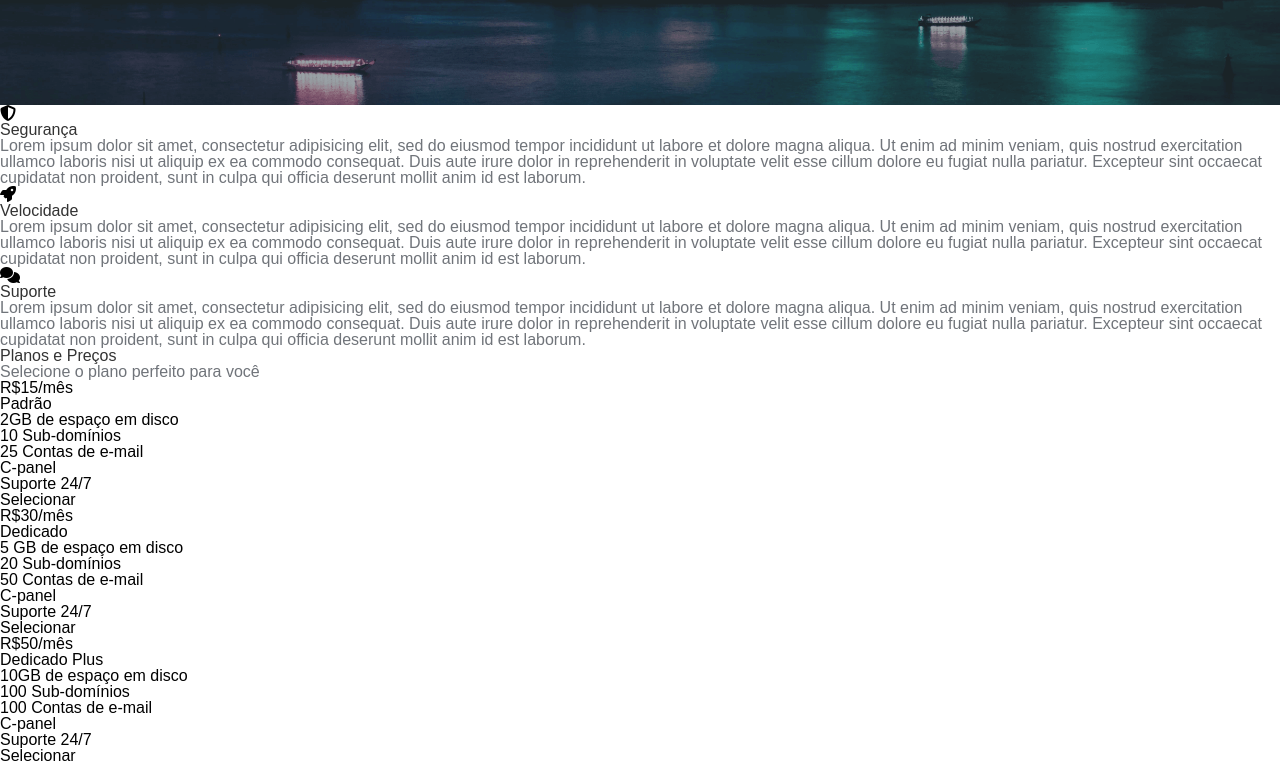
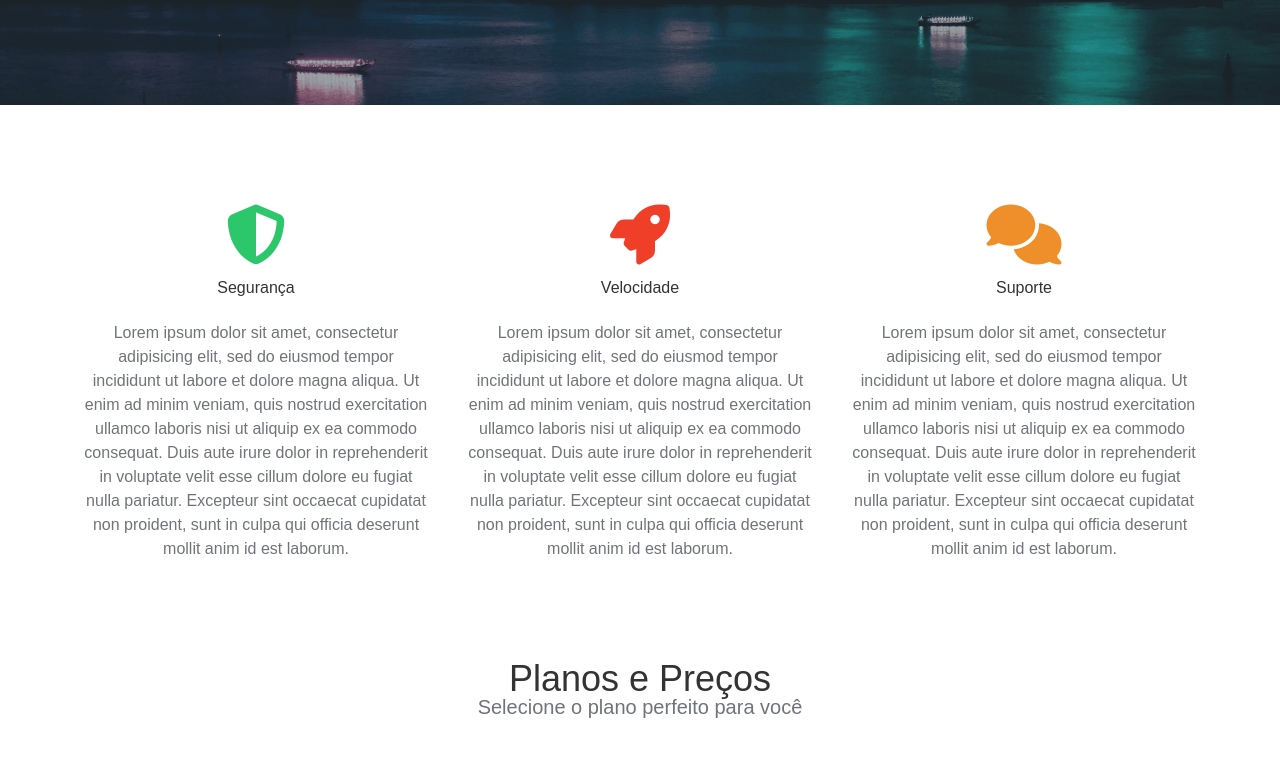
Before and after one commit to devcarloshenrique/Template-2---Hosts, a plain HTML site: page index.html in a window 1280 px wide. Shown: the part 381-1142 px from the top of the page. Drawn offline with Linux system fonts and the light colour scheme.

Commit message:
refactor: especialidades e preços estilizados

```diff
--- a/css/style.css
+++ b/css/style.css
@@ -98,3 +98,133 @@ nav {
 .main-banner p {
 	font-size: 32px;
 }
+
+/*especialidades*/
+
+.specialties-container {
+	padding: 5em 0;
+}
+
+.specialties-container ul {
+	display: flex;
+	width: 90%;
+	position: relative;
+	margin-left: auto;
+	margin-right: auto;
+	padding-left: 0;
+}
+
+.specialties-container ul li {
+	flex: 1 1 200px;
+	list-style: none;
+	text-align: center;
+	padding: 20px;
+}
+
+.fas {
+	font-size: 60px;
+	margin-bottom: 15px;
+}
+
+.fa-shield-alt {
+	color: #2CC76A;
+}
+
+.fa-rocket {
+	color: #EF3F29;
+}
+
+.fa-comments {
+	color: #EF8F29;
+}
+
+.specialties-container ul li h3 {
+	margin-bottom: 25px;
+}
+
+.specialties-container ul li p {
+	line-height: 24px;
+}
+
+/*preços*/
+
+.pricing-container {
+	padding-bottom: 5em;
+	text-align: center;
+}
+
+.pricing-container h1 {
+	font-size: 36px;
+	margin-top: 0;
+}
+
+.pricing-container p {
+	font-size: 20px;
+}
+
+.plans-container {
+	display: flex;
+	justify-content: space-between;
+	margin-top: 50px;
+	width: 90%;
+	position: relative;
+	margin-left: auto;
+	margin-right: auto;
+}
+
+.plan {
+	flex: 1 1 200px;
+	max-width: 275px;
+	margin-left: 20px;
+	margin-right: 20px;
+}
+
+.plan ul {
+	padding: 0;
+}
+
+.plan li {
+	list-style: none;
+	height: 50px;
+	line-height: 50px;
+	background-color: #E8E9EA;
+	color: #333;
+}
+
+.plan .price {
+	width: 120px;
+	height: 120px;
+	border-radius: 50%;
+	background-color: #2CC76a;
+	color: #FFF;
+	text-align: center;
+	line-height: 120px;
+	font-size: 18px;
+	position: relative;
+	margin-left: auto;
+	margin-right: auto;
+	margin-bottom: -50px;
+}
+
+.plan .plan-name {
+	text-transform: uppercase;
+	font-size: 20px;
+	font-weight: bold;
+	color: #FFF;
+	background-color: #202B34;
+	padding-top: 50px;
+	padding-bottom: 20px;
+}
+
+.plan .plan-btn {
+	background-color: #2CC752;
+	color: #FFF;
+	font-size: 24px;
+	height: 75px;
+	line-height: 75px;
+	cursor: pointer;
+}
+
+.plan .recommended {
+	background-color: #F45C57;
+}
--- a/index.html
+++ b/index.html
@@ -62,7 +62,7 @@
 				</li>
 			</ul>
 		</section>
-		<section class="princing-container">
+		<section class="pricing-container">
 			<h1>Planos e Preços</h1>
 			<p>Selecione o plano perfeito para você</p>
 			<div class="plans-container">
```
